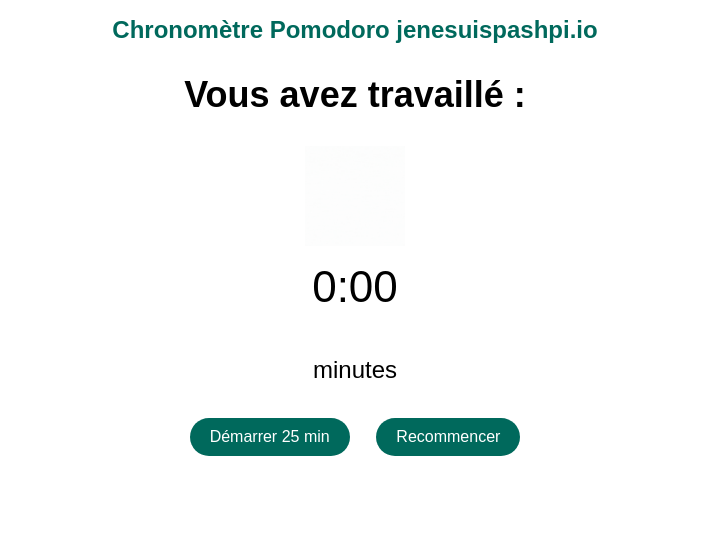
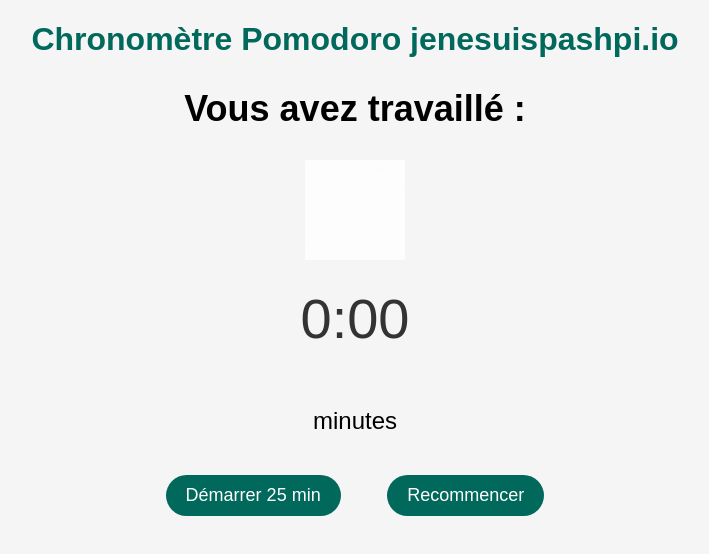
Before and after one commit to JenesuispasHPI/Jenesuispashpi.Pomodoro, a plain HTML site: page index.html in a window 1280 px wide. Shown: the whole page, without its empty margins (285-994 px from the left). Drawn offline with Linux system fonts and the light colour scheme.

Commit message:
Update styles.css

```diff
--- a/styles.css
+++ b/styles.css
@@ -2,26 +2,28 @@ body {
     font-size: 24px;
     font-family: Luciole, sans-serif;
     text-align: center;
+    background-color: #F5F5F5;
 }
 
 h1 {
-            font-size: 24px;
+    font-size: 32px;
     color: #00695C;
+    margin-bottom: 20px;
 }
 
 img {
-
     width: 100px;
     height: 150px;
 }
 
 #time {
-            font-size: 44px;
-            margin-top: 10px;
+    font-size: 56px;
+    margin-top: 20px;
+    color: #333;
 }
 
 #message {
-            font-size: 24px;
+    font-size: 20px;
     margin-top: 10px;
     color: #00695C;
     font-style: italic;
@@ -29,13 +31,19 @@ body {
 
 button {
     padding: 10px 20px;
-            font-size: 16px;
+    font-size: 18px;
     background-color: #00695C;
     color: #fff;
     border: none;
-            border-radius: 20px;
+    border-radius: 30px;
     cursor: pointer;
-            margin: 10px;
+    margin: 20px;
+    transition: background-color 0.3s, transform 0.2s;
+}
+
+button:hover {
+    background-color: #005148;
+    transform: scale(1.05);
 }
 
 button:disabled {
```
Lines whose indentation alone changed are shown as unchanged.
